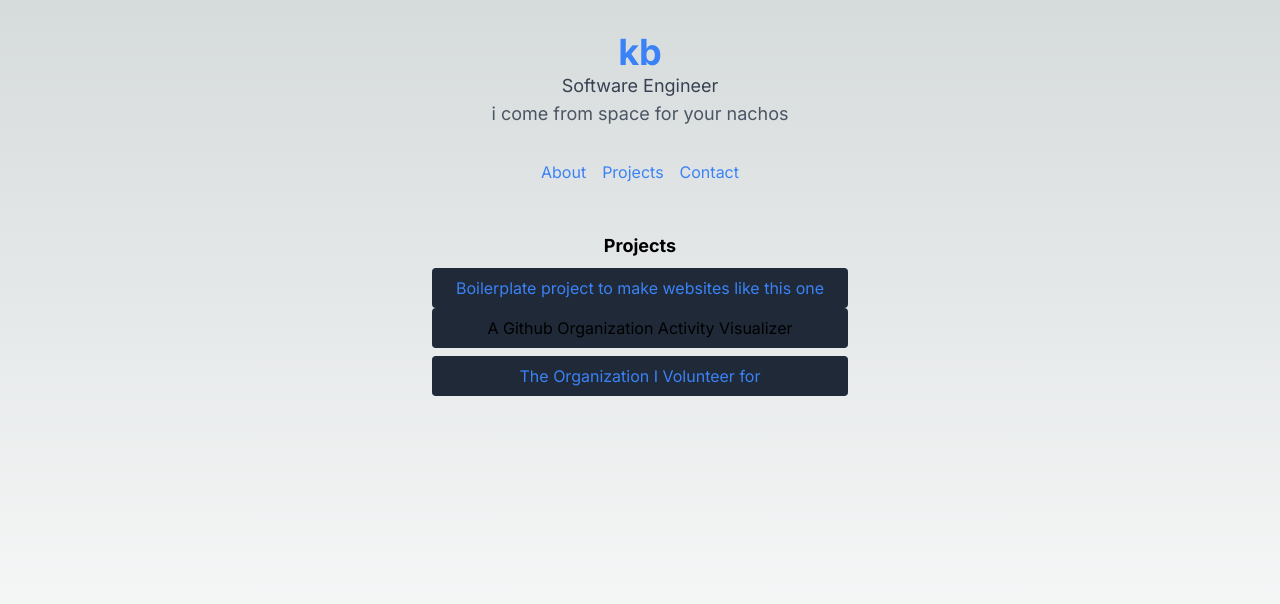
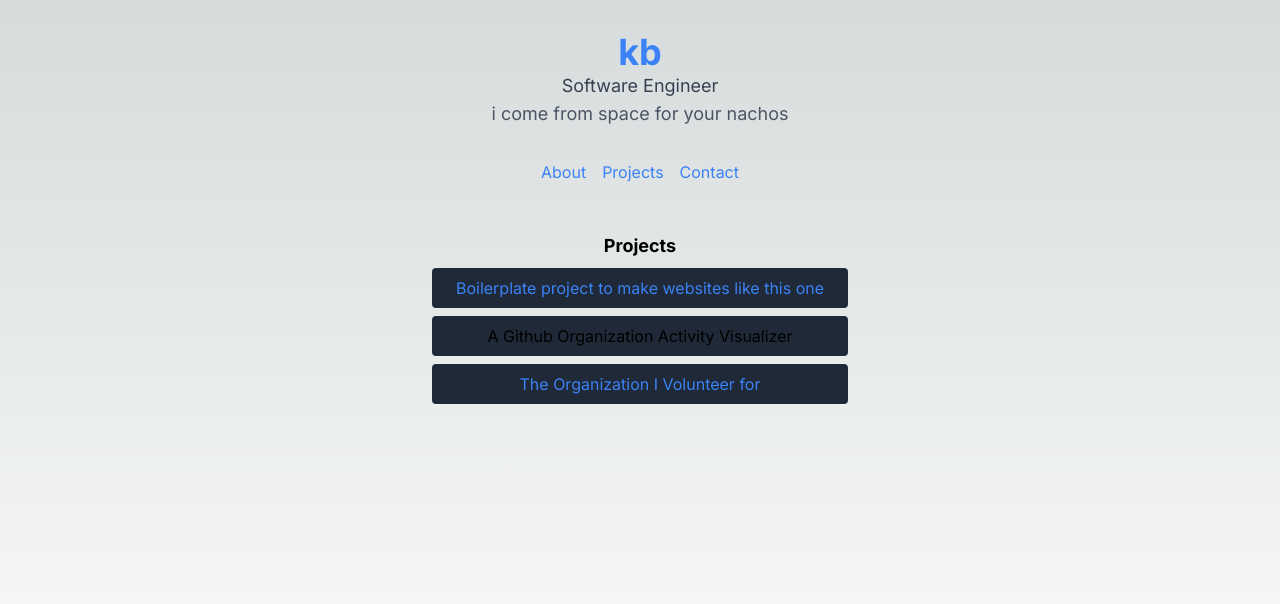
Before and after one commit to kbinreallife/kb.github.io, a Next.js app: page / in a window 1280 px wide. Both pictures are taken after a click on the link "Projects". Shown: the top 604 px of the page. Built offline with nearby package versions, Linux system fonts and the light colour scheme.

Commit message:
update link to visualizer again

```diff
--- a/src/app/page.js
+++ b/src/app/page.js
@@ -108,11 +108,11 @@ export default function Home() {
                     Boilerplate project to make websites like this one
                   </div>
                 </a>
-                <a href="https://github.com/kbinreallife/kbinreallife-Github_Activity_Visualizer">
                   <div className="p-2 rounded bg-gray-800 hover:bg-gray-900">
+                  <a href="https://github.com/kbinreallife/kbinreallife-Github_Activity_Visualizer">
                     A Github Organization Activity Visualizer
+                    </a>
                   </div>
-                </a>
                 <a href="https://comcode.org" className="block text-blue-500">
                   <div className="p-2 rounded bg-gray-800 hover:bg-gray-900">
                     The Organization I Volunteer for
```
